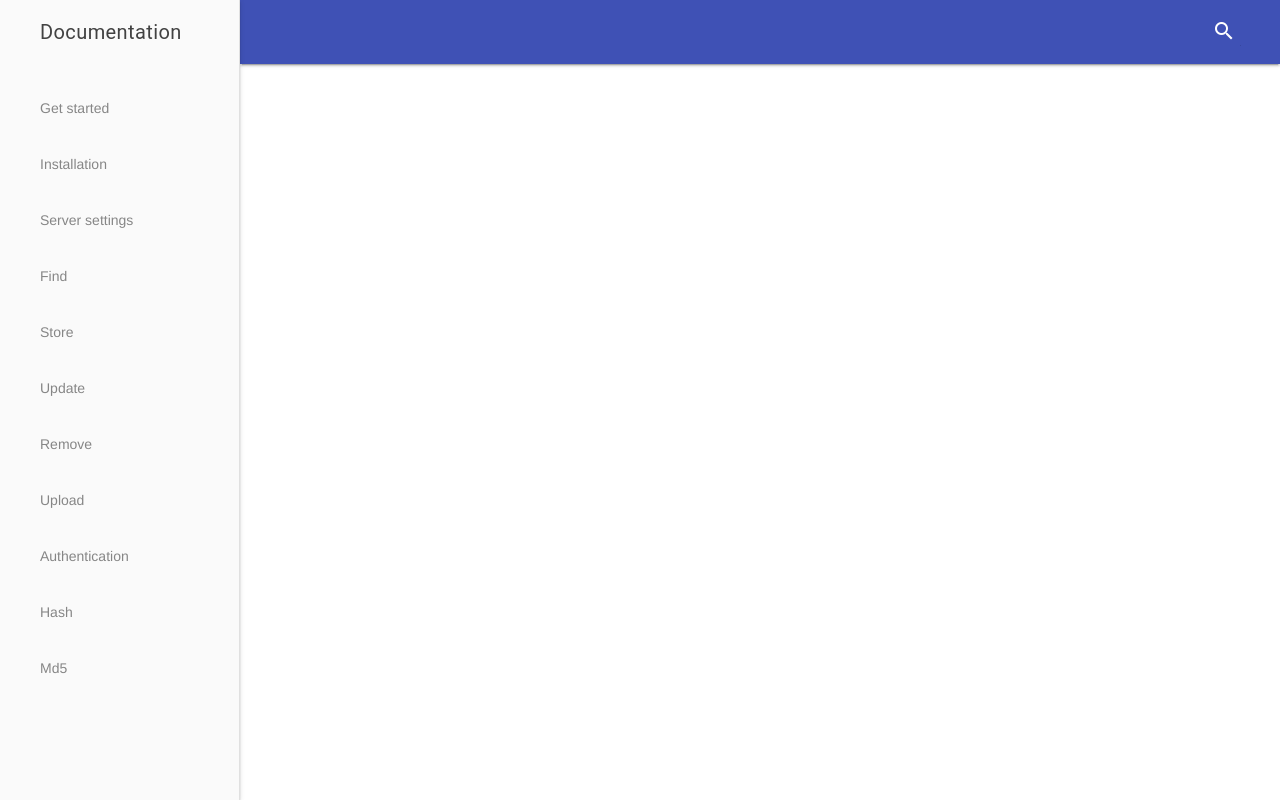
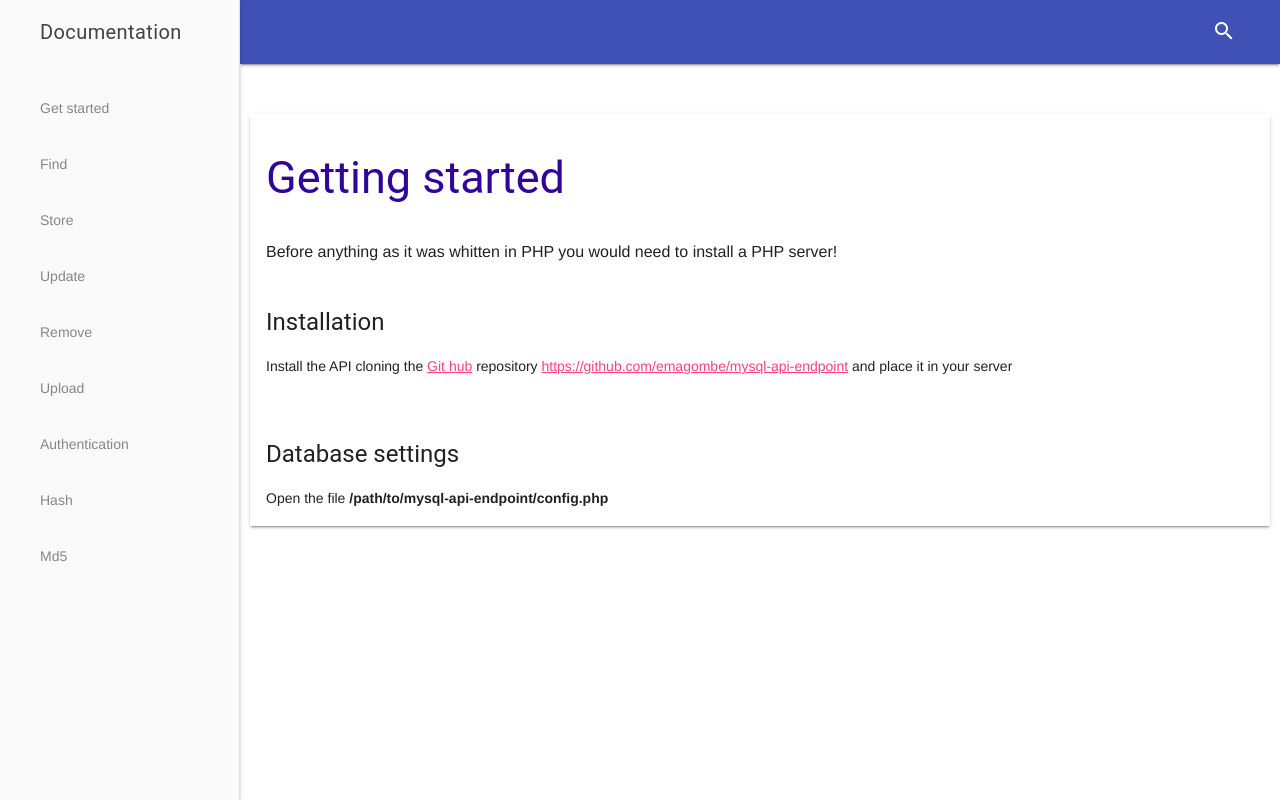
Before and after one commit to emagombe/emagombe.github.io, a plain HTML site: page projects/mysql-api-endpoint/docs/getStarted.html in a window 1280 px wide. Drawn offline with Linux system fonts and the light colour scheme.

Commit message:
Documentations pages update

```diff
--- a/projects/mysql-api-endpoint/docs/installation.html
+++ b/projects/mysql-api-endpoint/docs/getStarted.html
@@ -29,9 +29,7 @@
 	  <div class="mdl-layout__drawer">
 	    <span class="mdl-layout-title">Documentation</span>
 	    <nav class="mdl-navigation">
-	      <a class="mdl-navigation__link" href="../index.html">Get started</a>
-	      <a class="mdl-navigation__link" href="">Installation</a>
-	      <a class="mdl-navigation__link" href="">Server settings</a>
+	      <a class="mdl-navigation__link" href="">Get started</a>
 	      <a class="mdl-navigation__link" href="">Find</a>
 	      <a class="mdl-navigation__link" href="">Store</a>
 	      <a class="mdl-navigation__link" href="">Update</a>
@@ -43,9 +41,43 @@
 	    </nav>
 	  </div>
 	  <main class="mdl-layout__content">
-	    <div class="page-content"><!-- Your content goes here --></div>
-	  </main>
-	</div>
+	    <div class="page-content">
+	    	<style>
+				.demo-card-wide.mdl-card {
+				  width: auto;
+				  margin-top: 50px;
+				  margin-left: 10px;
+				  margin-right: 10px;
+				}
+				.demo-card-wide > .mdl-card__title {
+
+				}
+				.demo-card-wide > .mdl-card__menu {
+				  color: #fff;
+				}
+			</style>
+			<div class="demo-card-wide mdl-card mdl-shadow--2dp" style="padding-left: 20; padding-right: 20">
+			  <div class="mdl-card__title">
+			    <h2 class="" style="color: #310598;">Getting started</h2>
+			  </div>
+			  <div style="padding-left: 16px; padding-right: 16px;">
+				  	Before anything as it was whitten in PHP you would need to install a PHP server!
+				  	<br>
+				  	<br>
+				  	<h4>Installation</h4>
+				  	<p>
+				  		Install the API cloning the <a href="https://github.com">Git hub</a> repository <a href="https://github.com/emagombe/mysql-api-endpoint">https://github.com/emagombe/mysql-api-endpoint</a> and place it in your server
+				  	</p>
+				  	<br>
+				  	<h4>Database settings</h4>
+				  	<p>
+				  		Open the file <strong>/path/to/mysql-api-endpoint/config.php</strong>
+				  	</p>
+			  	</div>
+			  </div>
+		    </div>
+		  </main>
+		</div>
 
 	<script type="text/javascript" src="../libs/mdl/material.min.js"></script>
 </body>
```
Also changed, not shown: projects/mysql-api-endpoint/index.html (+10 -13 lines).
